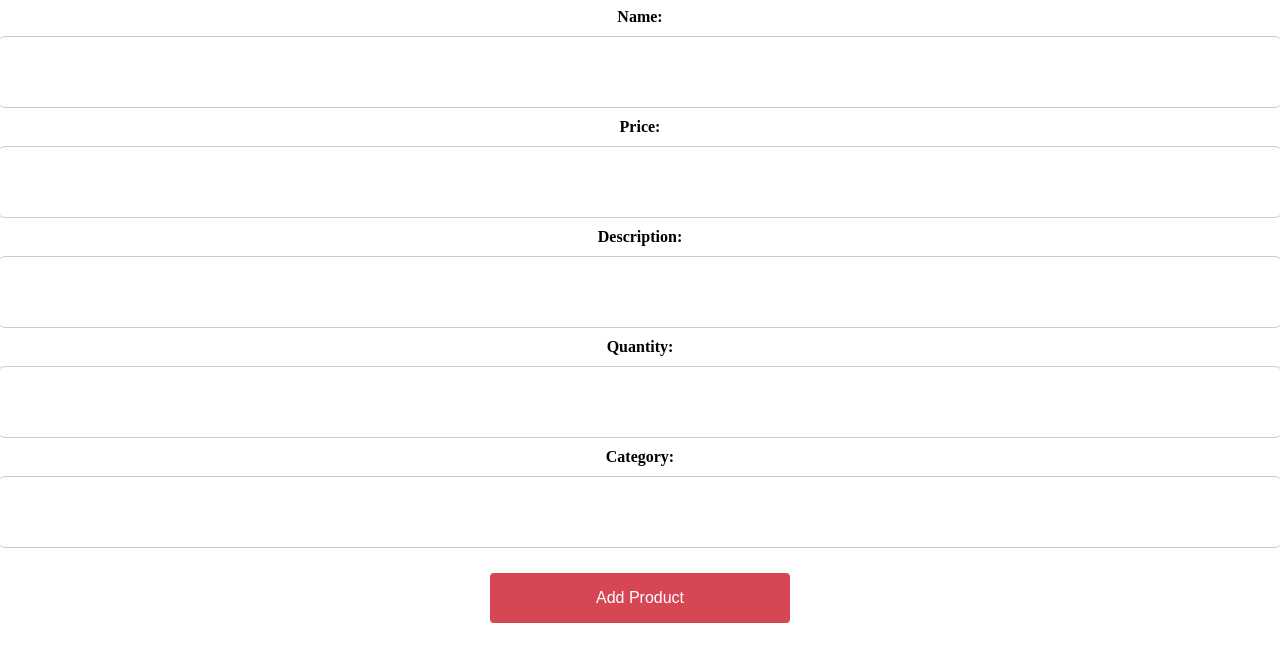
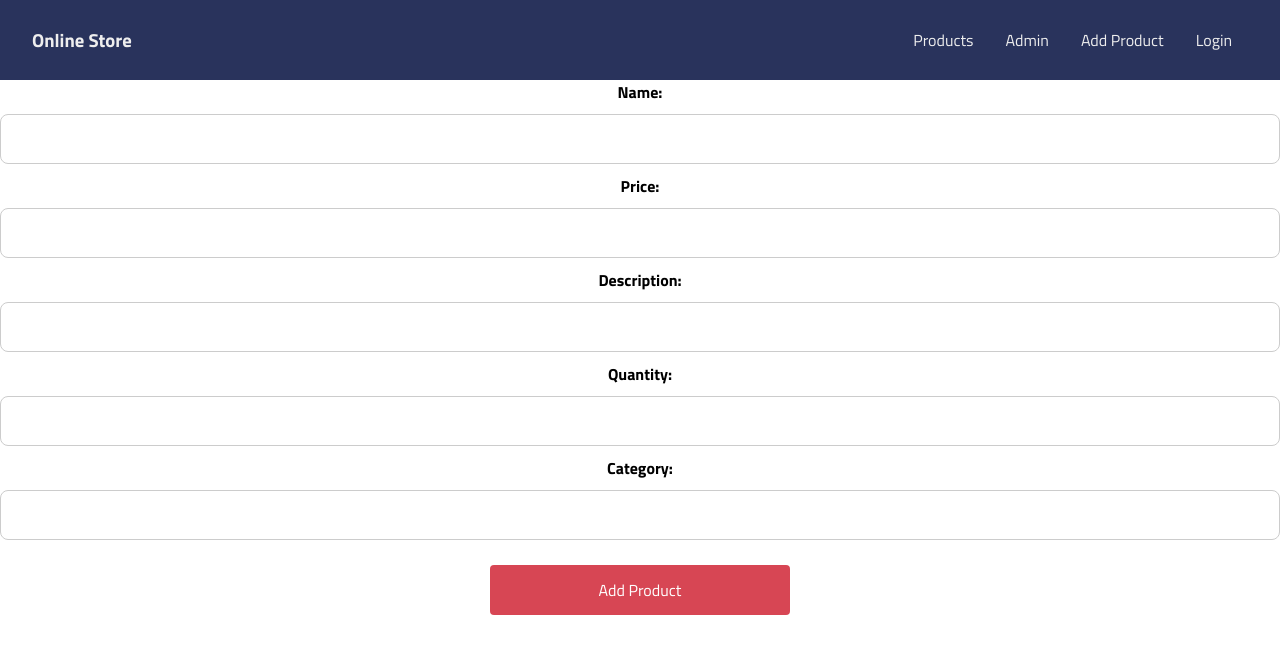
Before and after one commit to GeNiaaz/simple-store-webapp, a React (Create React App) app in the folder client/: page /add in a window 1280 px wide. Shown: the top 662 px of the page. Built offline with nearby package versions, Linux system fonts and the light colour scheme.

Commit message:
add navbar

```diff
--- /dev/null
+++ b/client/src/components/Navbar.css
@@ -0,0 +1,89 @@
+@import url("https://fonts.googleapis.com/css2?family=Titillium+Web:wght@300;400;700&display=swap");
+
+* {
+  padding: 0;
+  margin: 0;
+  box-sizing: border-box;
+  font-family: "Titillium Web", sans-serif;
+}
+
+:root {
+  --mainColor: #29335c;
+  --mainColorLight: #5767aa;
+  --secondaryColor: #db2b39;
+  --textColor: #eee;
+}
+
+header {
+  display: flex;
+  align-items: center;
+  justify-content: space-between;
+  height: 80px;
+  padding: 0 2rem;
+  background-color: var(--mainColor);
+  color: var(--textColor);
+}
+
+nav a {
+  margin: 0 1rem;
+  color: var(--textColor);
+  text-decoration: none;
+}
+
+nav a:hover {
+  color: var(--secondaryColor);
+}
+
+header .nav-btn {
+  padding: 5px;
+  cursor: pointer;
+  background: transparent;
+  border: none;
+  outline: none;
+  color: var(--textColor);
+  visibility: hidden;
+  opacity: 0;
+  font-size: 1.8rem;
+}
+
+header div,
+nav {
+  display: flex;
+  align-items: center;
+}
+
+@media only screen and (max-width: 1024px) {
+  header .nav-btn {
+    visibility: visible;
+    opacity: 1;
+  }
+
+  header nav {
+    position: fixed;
+    top: -100vh;
+    left: 0;
+    height: 100%;
+    width: 100%;
+    display: flex;
+    flex-direction: column;
+    align-items: center;
+    justify-content: center;
+    gap: 1.5rem;
+    background-color: var(--mainColor);
+    transition: 1s;
+  }
+
+  header .responsive_nav {
+    transform: translateY(100vh);
+  }
+
+  nav .nav-close-btn {
+    position: absolute;
+    top: 2rem;
+    right: 2rem;
+  }
+
+  nav a {
+    font-size: 1.5rem;
+  }
+}
--- /dev/null
+++ b/client/src/components/Navbar.js
@@ -0,0 +1,20 @@
+import { useRef } from "react";
+import "./Navbar.css";
+
+function Navbar() {
+  const navRef = useRef();
+
+  return (
+    <header>
+      <h3>Online Store</h3>
+      <nav ref={navRef}>
+        <a href="/products">Products</a>
+        <a href="/edit">Admin</a>
+        <a href="/add">Add Product</a>
+        <a href="/#">Login</a>
+      </nav>
+    </header>
+  );
+}
+
+export default Navbar;
--- a/client/src/views/AddProductPage.js
+++ b/client/src/views/AddProductPage.js
@@ -1,5 +1,5 @@
-import { Route, Routes, Switch, Router, BrowserRouter } from "react-router-dom";
-import React, { useState, useEffect } from "react";
+import React, { useState } from "react";
+import Navbar from "../components/Navbar";
 import "./AddProductPage.css";
 import { ValidateInput } from "../utils/Validation";
 import Axios from "axios";
@@ -40,6 +40,7 @@ function AddProductPage(props) {
 
   return (
     <div className="AddProductPage">
+      <Navbar />
       <div className="ProductInformation">
         <label>Name:</label>
         <input
--- a/client/src/views/AdminViewProductsPage.js
+++ b/client/src/views/AdminViewProductsPage.js
@@ -1,5 +1,6 @@
 import "./AdminViewProductsPage.css";
 import EditProductModal from "../components/EditProductModal";
+import Navbar from "../components/Navbar";
 import { useState } from "react";
 import Axios from "axios";
 import Swal from "sweetalert2";
@@ -32,6 +33,7 @@ function AdminViewProductsPage(props) {
 
   return (
     <div className="AdminViewProductsPage">
+      <Navbar />
       <div className="products">
         <button onClick={getProducts}>Refresh Products</button>
         {ProductsList.map((prod, key) => {
--- a/client/src/views/viewProductsPage.js
+++ b/client/src/views/viewProductsPage.js
@@ -1,6 +1,7 @@
 import "./ViewProductsPage.css";
-import { useState } from "react";
+import { React, useState } from "react";
 import Axios from "axios";
+import Navbar from "../components/Navbar";
 
 function ViewProductsPage(props) {
   const [ProductsList, setProductsList] = useState([]);
@@ -12,6 +13,7 @@ function ViewProductsPage(props) {
 
   return (
     <div className="ViewProductsPage">
+      <Navbar />
       <div className="products">
         <button onClick={getProducts}>Refresh Products</button>
 
```
